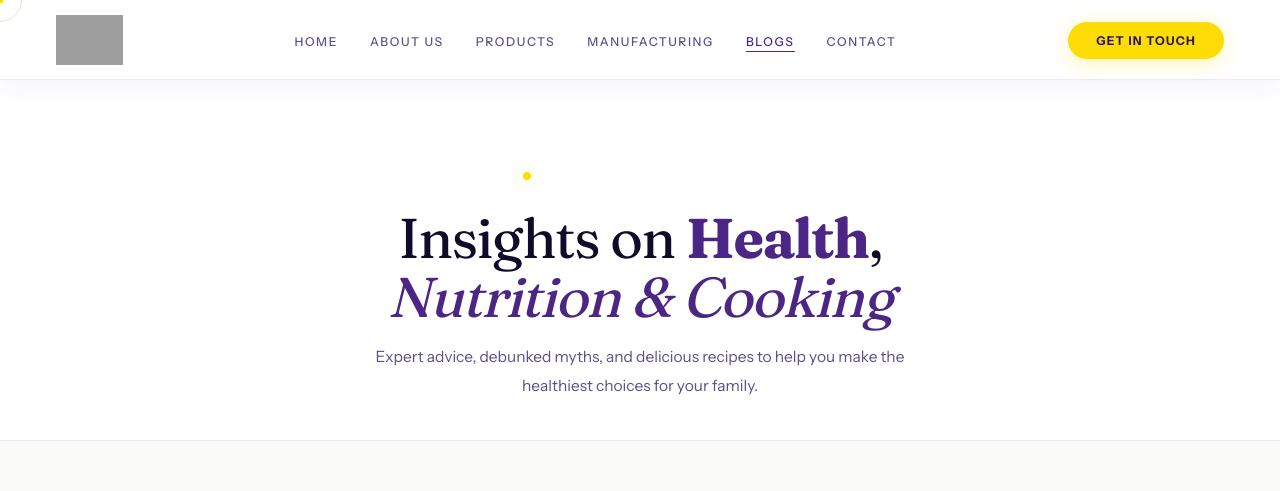
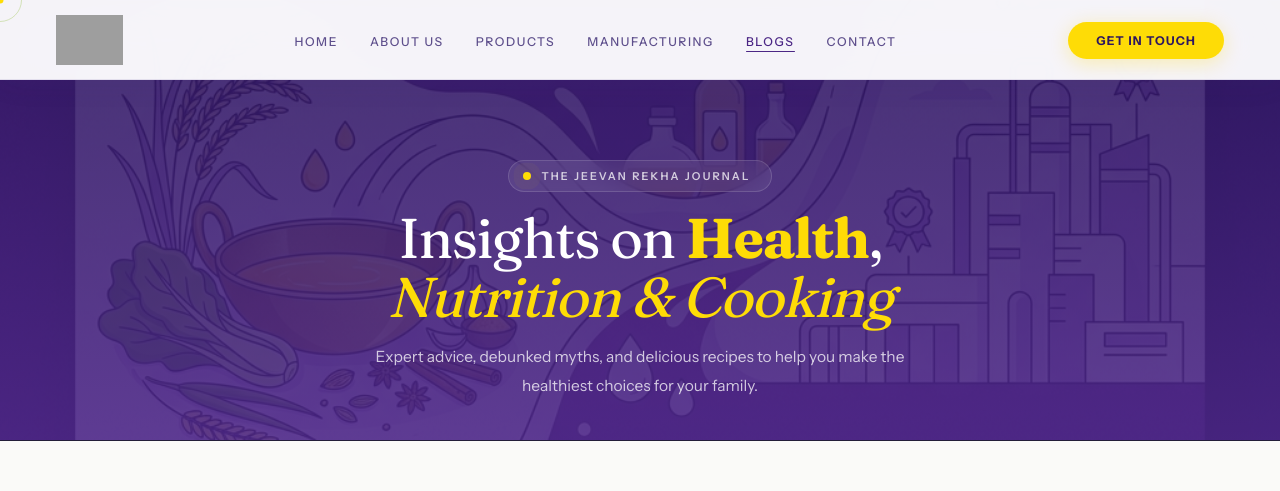
Before and after one commit to genaiwebsites/jeevanrekha, a Next.js app: page /blogs in a window 1280 px wide. Shown: the top 491 px of the page. Built offline with nearby package versions, Linux system fonts and the light colour scheme; grey boxes are pictures that could not be loaded.

Commit message:
feat(blogs): add custom 2D illustration to blog hero with subtle brand gradient overlay

```diff
--- a/src/app/blogs/page.tsx
+++ b/src/app/blogs/page.tsx
@@ -3,11 +3,37 @@ import Link from 'next/link';
 export default function Blogs() {
   return (
     <section id="view-blogs" className="view-section active">
-      <div className="hero vh-auto" style={{ minHeight: '400px', paddingBottom: '40px', background: 'var(--w)', borderBottom: '1px solid var(--g10)' }}>
-        <div className="hero-wrap rv text-center" style={{ display: 'flex', flexDirection: 'column', alignItems: 'center', textAlign: 'center' }}>
-          <div className="h-eyebrow"><span className="pulse"></span><span className="eyebrow-t">The Jeevan Rekha Journal</span></div>
-          <h1 className="s-h" style={{ fontSize: '3.5rem' }}>Insights on <strong>Health</strong>,<br/><em>Nutrition &amp; Cooking</em></h1>
-          <p className="body-t" style={{ maxWidth: '600px', marginTop: '16px' }}>Expert advice, debunked myths, and delicious recipes to help you make the healthiest choices for your family.</p>
+      <div className="hero vh-auto" style={{
+        minHeight: '400px',
+        paddingBottom: '40px',
+        position: 'relative',
+        overflow: 'hidden',
+        display: 'flex',
+        alignItems: 'center',
+        justifyContent: 'center',
+        borderBottom: '1px solid rgba(255,255,255,0.08)'
+      }}>
+        {/* Background Image with Gradient Overlay */}
+        <div style={{
+          position: 'absolute',
+          inset: 0,
+          backgroundImage: 'linear-gradient(rgba(45, 22, 96, 0.88), rgba(75, 38, 133, 0.88)), url("/blogs_hero.png")',
+          backgroundSize: 'cover',
+          backgroundPosition: 'center',
+          zIndex: 1
+        }}></div>
+
+        <div className="hero-wrap rv text-center" style={{
+          display: 'flex',
+          flexDirection: 'column',
+          alignItems: 'center',
+          textAlign: 'center',
+          position: 'relative',
+          zIndex: 2
+        }}>
+          <div className="h-eyebrow"><span className="pulse"></span><span className="eyebrow-t" style={{ color: 'rgba(255,255,255,0.75)' }}>The Jeevan Rekha Journal</span></div>
+          <h1 className="s-h" style={{ fontSize: '3.5rem', color: 'var(--w)' }}>Insights on <strong style={{ color: 'var(--y)' }}>Health</strong>,<br/><em style={{ color: 'var(--y)' }}>Nutrition &amp; Cooking</em></h1>
+          <p className="body-t" style={{ maxWidth: '600px', marginTop: '16px', color: 'rgba(255,255,255,0.75)' }}>Expert advice, debunked myths, and delicious recipes to help you make the healthiest choices for your family.</p>
         </div>
       </div>
 
```
Also changed, not shown: public/blogs_hero.png (added).
